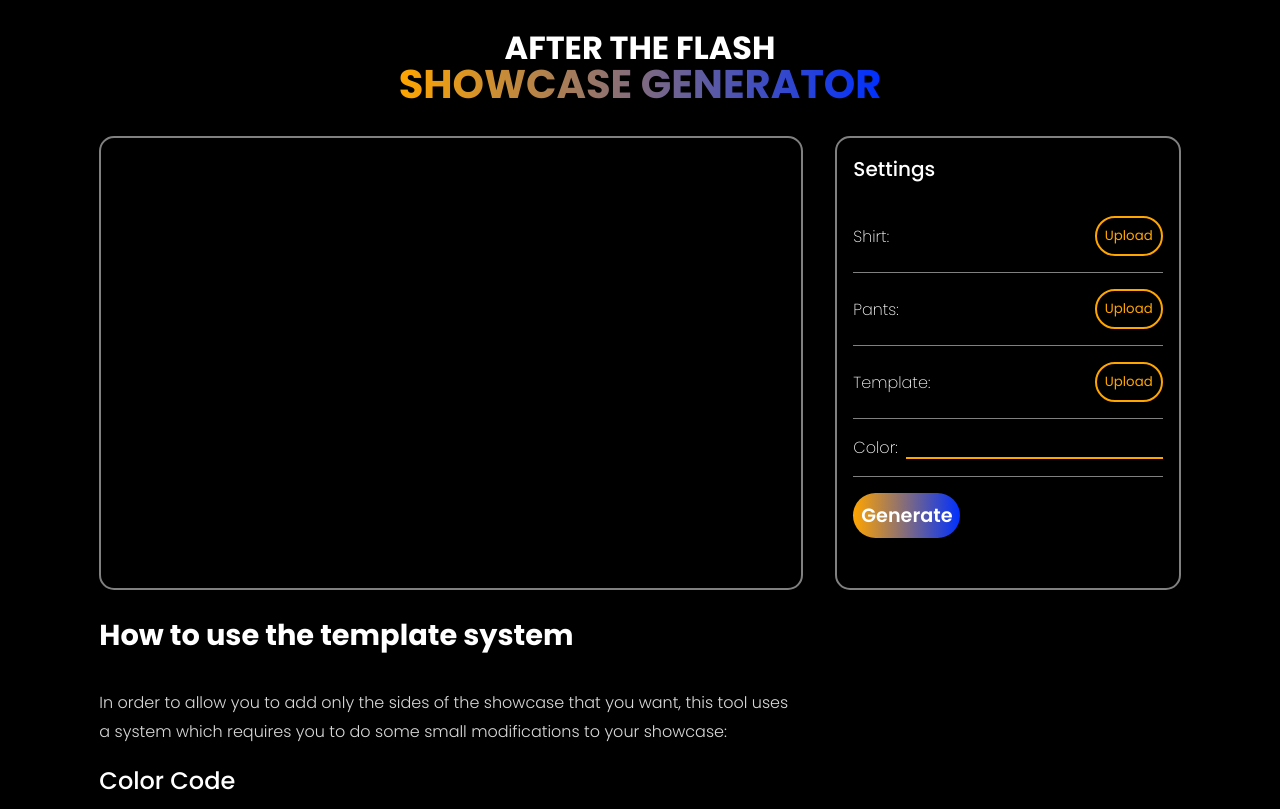
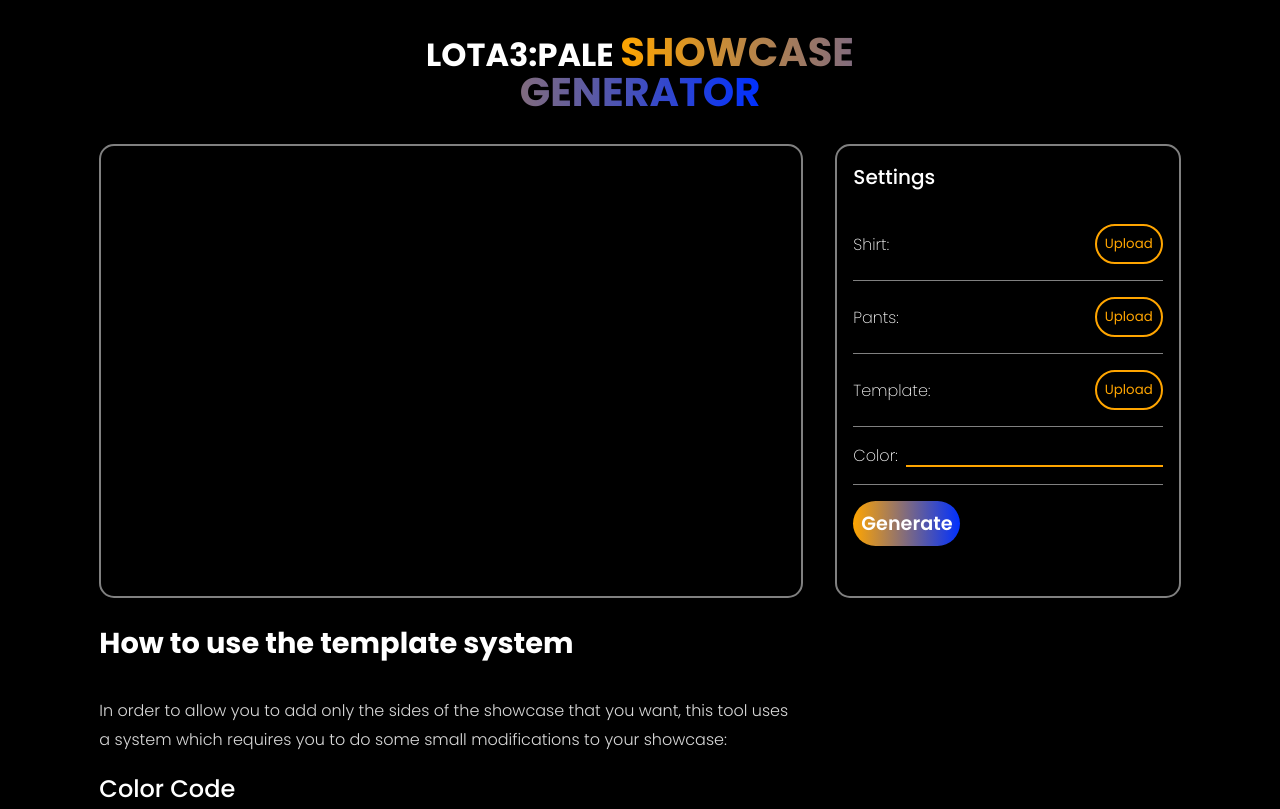
Before and after one commit to polandCW/Pale-Showcase-Generator, a plain HTML site: page index.html in a window 1280 px wide. Shown: the top 809 px of the page. Drawn offline with Linux system fonts and the light colour scheme.

Commit message:
Change title and header for showcase generator
Updated the title and header content for the showcase generator.

```diff
--- a/index.html
+++ b/index.html
@@ -9,12 +9,12 @@
         </style>
         <link rel="stylesheet" href="style.css" />
         <script src="main.js" type="module" defer></script>
-        <title>ATF Showcase Generator</title>
+        <title>LOTA3:Pale Showcase Generator</title>
     </head>
     <body>
         <header>
             <h1 class="header__title">
-                After the Flash
+                LOTA3:Pale
                 <span>Showcase Generator</span>
             </h1>
         </header>
```
